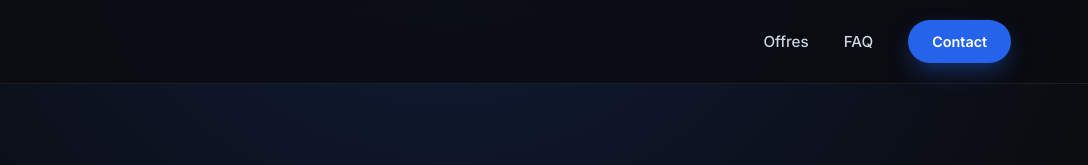
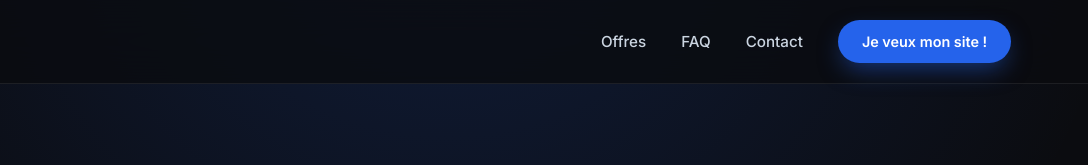
Before and after one commit to Edris-Y/MyBoostAgency, a plain HTML site: page index.html in a window 1280 px wide. Shown: the top 165 px of the page, 192-1280 px from the left. Drawn offline with nearby package versions, Linux system fonts and the light colour scheme.

Commit message:
Ajour CTA

```diff
--- a/index.html
+++ b/index.html
@@ -34,7 +34,8 @@
             <ul>
                 <li><a href="#tarifs">Offres</a></li>
                 <li><a href="#faq">FAQ</a></li>
-                <li><a href="#contact" class="btn btn-primary contact-nav-btn">Contact</a></li>
+                <li><a href="#contact">Contact</a></li>
+                <li><a href="https://calendly.com/boostagency32" class="btn btn-primary contact-nav-btn">Je veux mon site !</a></li>
             </ul>
         </nav>
     </header>
```
